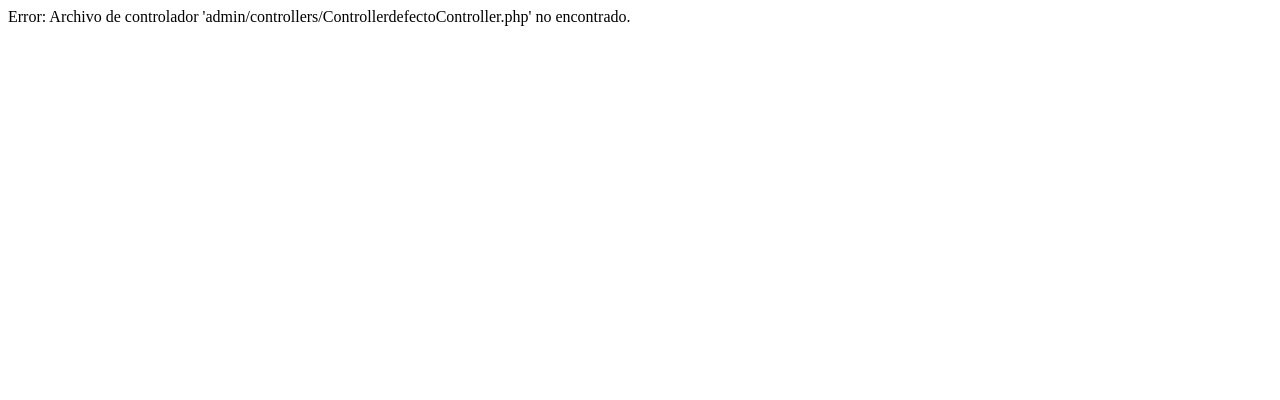
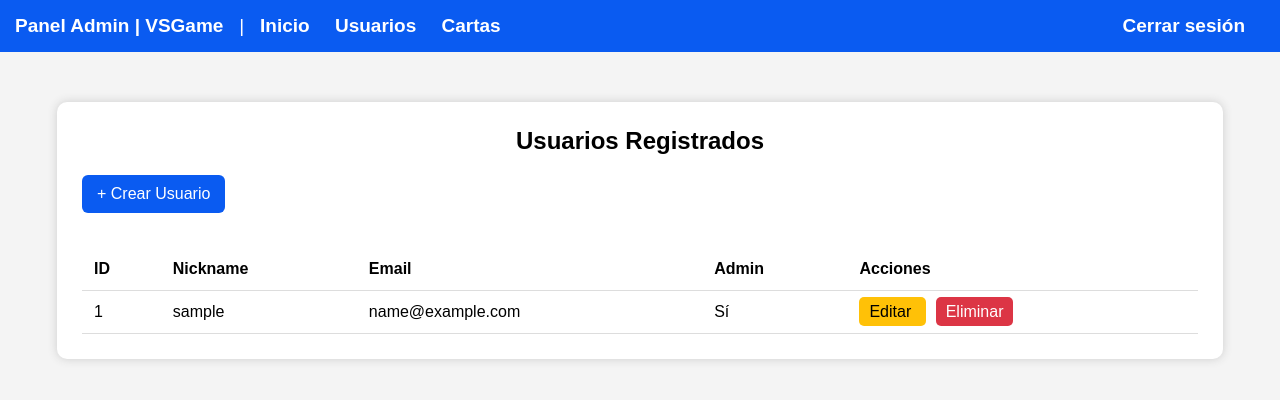
Before and after one commit to Zhenyax14/vsgame, a PHP site: page / in a window 1280 px wide. Shown: the top 400 px of the page. Run offline with PHP 8.4, Linux system fonts and the light colour scheme; the visitor is signed in with stand-in values (Sample User, id 1); tables that the repository leaves empty or names only in its code hold one stand-in row (values such as "Sample post").

Commit message:
commit para poder traer cambios de develop

```diff
--- /dev/null
+++ b/admin/header.php
@@ -0,0 +1,55 @@
+<?php ?>
+<!DOCTYPE html>
+<html lang="es">
+
+<head>
+    <meta charset="UTF-8">
+    <title>Panel de Administración</title>
+
+    <style>
+        body {
+            margin: 0;
+            padding: 0;
+            font-family: Arial, sans-serif;
+            background: #f4f4f4;
+        }
+
+        .navbar {
+            background: #0A5BF1;
+            color: white;
+            padding: 15px;
+            font-size: 19px;
+        }
+
+        .navbar a {
+            color: white;
+            margin-right: 20px;
+            text-decoration: none;
+            font-weight: bold;
+        }
+
+        .navbar a:hover {
+            text-decoration: underline;
+        }
+
+        .content {
+            padding: 20px;
+        }
+    </style>
+</head>
+
+<body>
+
+    <div class="navbar">
+        <strong>Panel Admin | VSGame</strong>
+
+        <?php if (isset($_SESSION['admin'])): ?>
+            &nbsp; | &nbsp;
+            <a href="index.php">Inicio</a>
+            <a href="index.php?controller=user&action=list">Usuarios</a>
+            <a href="index.php?controller=card&action=list">Cartas</a>
+            <a href="index.php?controller=user&action=logout" style="float:right;">Cerrar sesión</a>
+        <?php endif; ?>
+    </div>
+
+    <div class="content">
--- a/index.php
+++ b/index.php
@@ -1,8 +1,27 @@
 <?php
+session_set_cookie_params([
+    'lifetime' => 0,
+    'path' => '/Proyecto/vsgame',
+    'httponly' => true,
+    'samesite' => 'Lax'
+]);
+
+session_start();
+
+// si no se loguea como admin, no se puede entrar al panel de administración
+if (
+    !(isset($_GET['controller']) && $_GET['controller'] === 'user' &&
+      isset($_GET['action']) && $_GET['action'] === 'login')
+) {
+    if (!isset($_SESSION['admin'])) {
+        header("Location: admin/login.php");
+        exit;
+    }
+}
 
 // Configura controlador y acción por defecto
-$controller = isset($_GET['controller']) ? $_GET['controller'] : 'controllerdefecto';
-$action = isset($_GET['action']) ? $_GET['action'] : 'actiondefecto';
+$controller = isset($_GET['controller']) ? $_GET['controller'] : 'user';
+$action = isset($_GET['action']) ? $_GET['action'] : 'list';
 
 // Construye el nombre del archivo y de la clase del controlador
 $controllerFile = "admin/controllers/" . ucfirst($controller) . "Controller.php";
--- a/login.php
+++ b/login.php
@@ -16,7 +16,7 @@
         <div id="formularios">
             <form id="loginForm">
                 <h2>Inicia sesión</h2>
-                <input type="text" name="user" placeholder="Usuario"><br><br>
+                <input type="text" name="nickname" placeholder="Usuario"><br><br>
                 <input type="password" name="password" placeholder="Contraseña"><br><br>
                 <button type="submit" class="btn-form">Entrar</button>
 
@@ -28,7 +28,7 @@
             <form id="registerForm">
                 <h2>Crea una cuenta</h2>
                 <input type="email" name="email" placeholder="Email"><br><br>
-                <input type="text" name="user" placeholder="Usuario"><br><br>
+                <input type="text" name="nickname" placeholder="Usuario"><br><br>
                 <input type="password" name="password" placeholder="Contraseña"><br><br>
                 <input type="password" name="confirmPass" placeholder="Repite Contraseña"><br><br>
                 <button type="submit" class="btn-form">Registrarme</button>
```
Also changed, not shown: assets/js/app.js (+7 -7 lines), assets/css/style.css (added).
